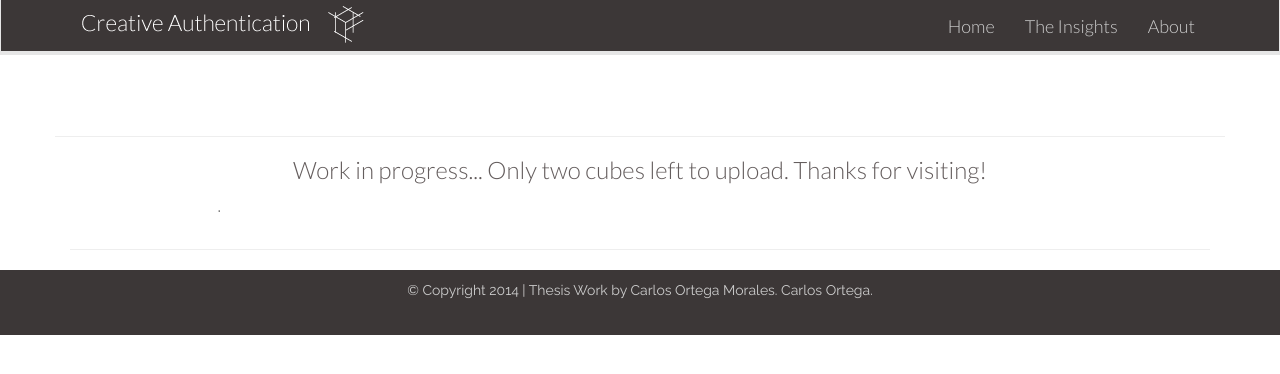
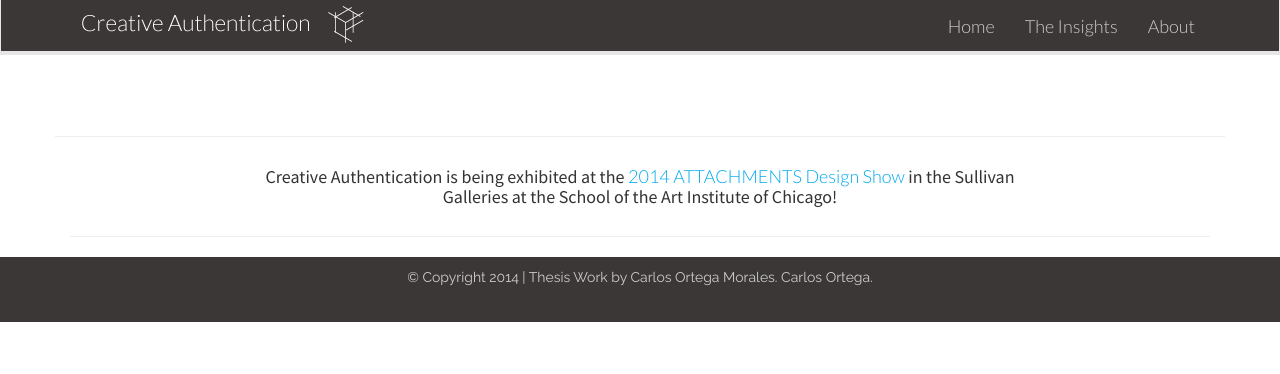
Before and after one commit to cortega8612/creative-process, a Jekyll site: the page built from _posts/insights/2014-05-20-ply-weave.md, in a window 1280 px wide. Shown: the top 374 px of the page. Built offline with Jekyll 4.4.1, drawn with Linux system fonts in a browser that asks for light colours; nearby versions of some CDN libraries.

Commit message:
link to saic website added

```diff
--- a/_posts/insights/2014-05-20-ply-weave.md
+++ b/_posts/insights/2014-05-20-ply-weave.md
@@ -10,6 +10,4 @@ date: 2014-05-20
 
 <hr/>
 
-<h3 class="col-md-8 col-md-offset-2 vcenter">Work in progress... Only two cubes left to upload. Thanks for visiting!</h3>
-
-<p class="col-md-10 col-md-offset-1 justify"> .</p>
+<h4 class="col-md-8 col-md-offset-2 vcenter">Creative Authentication is being exhibited at the <a href="http://saic-mfa.com/attachments2014/carlos-ortega-morales/" target="_blank"> 2014 ATTACHMENTS Design Show  </a> in the Sullivan Galleries at the School of the Art Institute of Chicago!</h4>
--- a/js/responsiveslides.js
+++ b/js/responsiveslides.js
@@ -14,7 +14,7 @@
     // Default settings
     var settings = $.extend({
       "auto": true,             // Boolean: Animate automatically, true or false
-      "speed": 25000,             // Integer: Speed of the transition, in milliseconds
+      "speed": 2500,             // Integer: Speed of the transition, in milliseconds
       "timeout": 1000,          // Integer: Time between slide transitions, in milliseconds
       "pager": true,           // Boolean: Show pager, true or false
       "nav": true,             // Boolean: Show navigation, true or false
```
